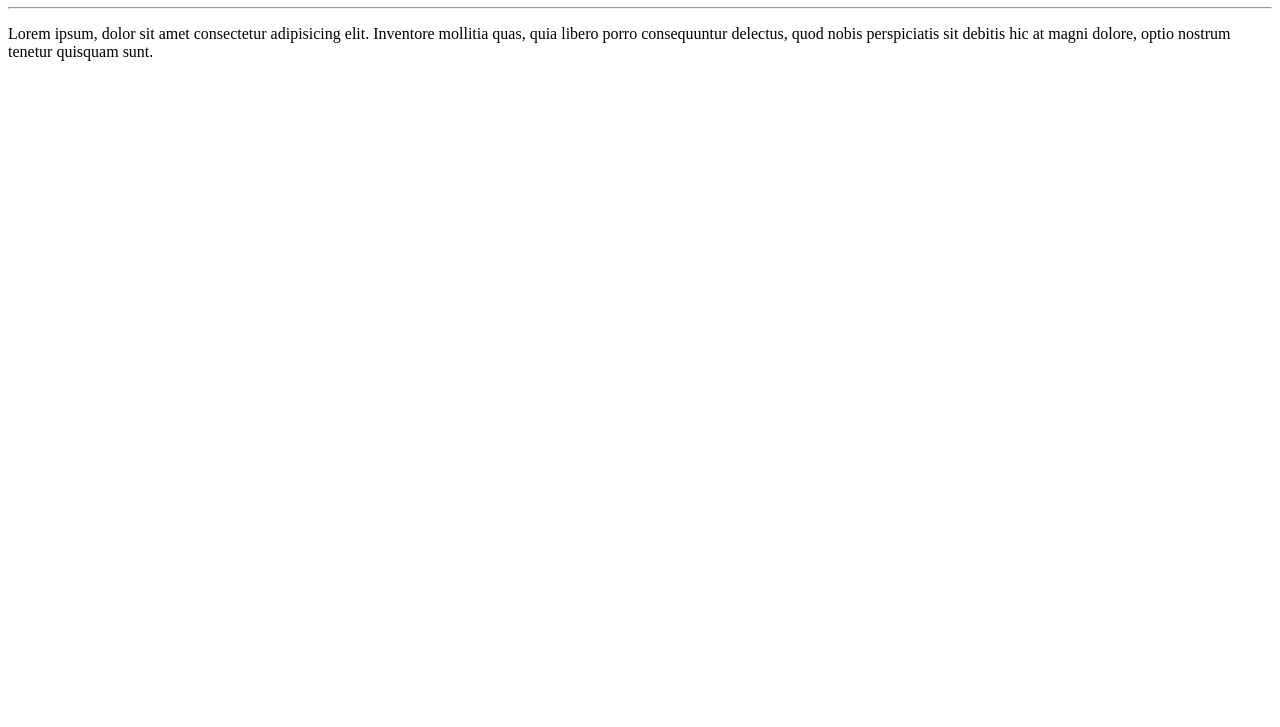
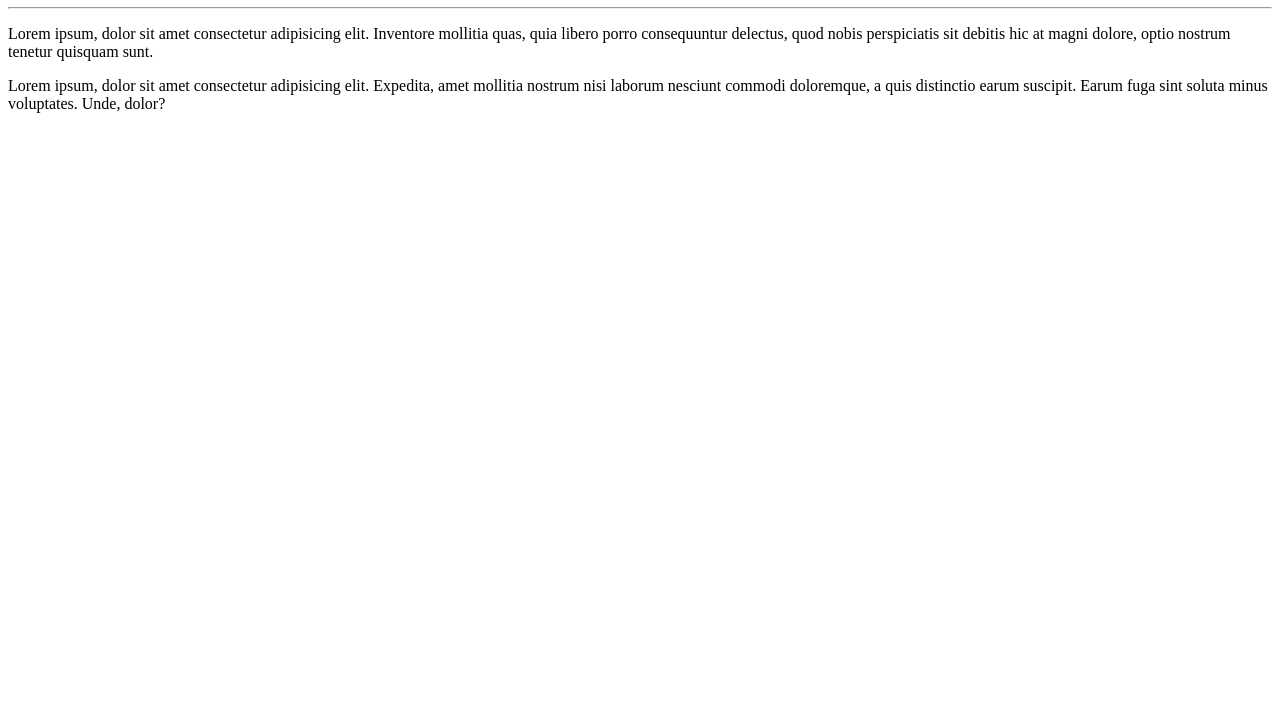
Before and after one commit to jvpaim/Ola-Mundo, a plain HTML site: page index.html in a window 1280 px wide. Shown: the part 73-800 px from the top of the page. Drawn offline with Linux system fonts and the light colour scheme.

Commit message:
Adicionei um paragrafo

```diff
--- a/index.html
+++ b/index.html
@@ -10,5 +10,6 @@
     <h1>Olá, mundo!</h1>
     <hr>
     <p>Lorem ipsum, dolor sit amet consectetur adipisicing elit. Inventore mollitia quas, quia libero porro consequuntur delectus, quod nobis perspiciatis sit debitis hic at magni dolore, optio nostrum tenetur quisquam sunt.</p>
+    <p>Lorem ipsum, dolor sit amet consectetur adipisicing elit. Expedita, amet mollitia nostrum nisi laborum nesciunt commodi doloremque, a quis distinctio earum suscipit. Earum fuga sint soluta minus voluptates. Unde, dolor?</p>
 </body>
 </html>
```
